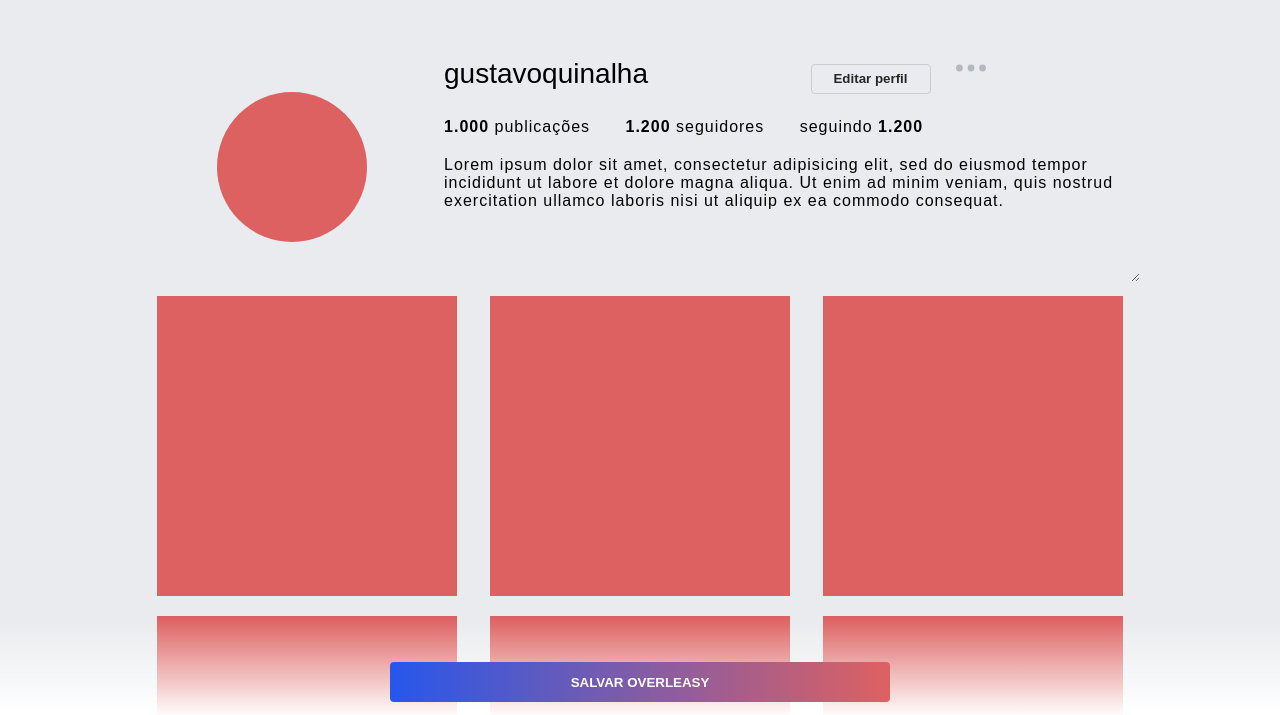
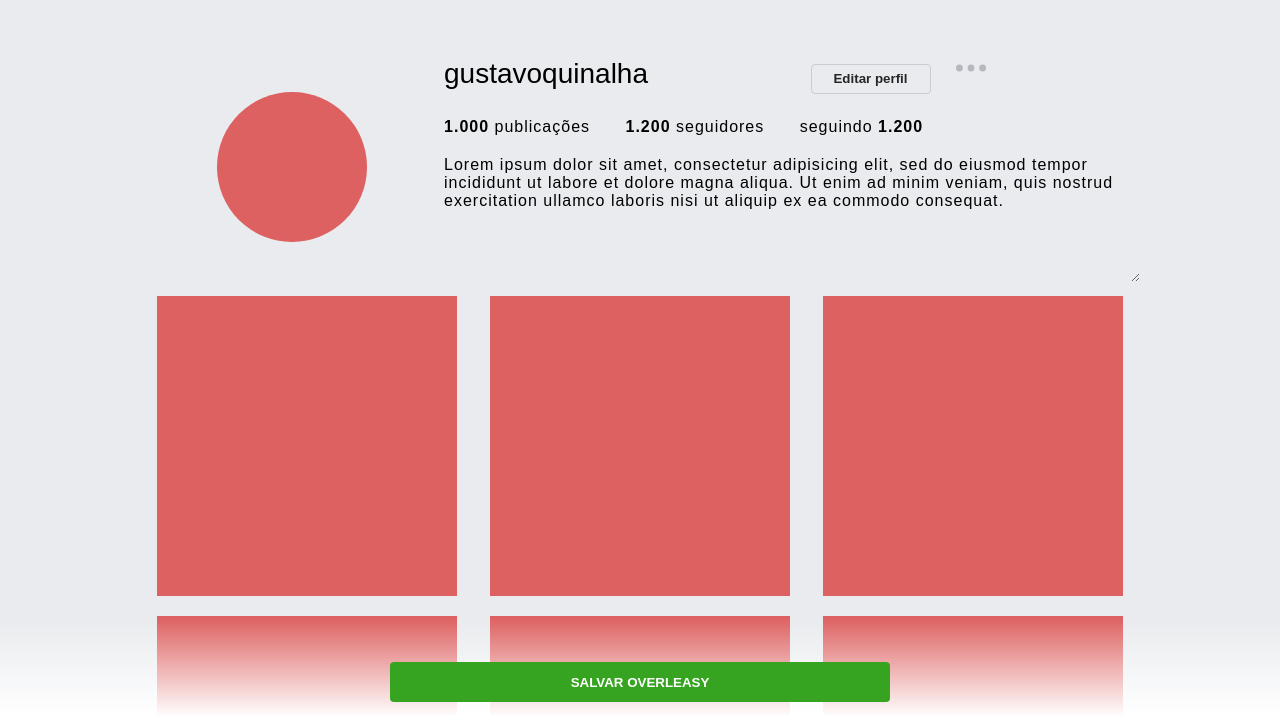
Before and after one commit to gustavoquinalha/overleasy, a plain HTML site: page insta.html in a window 1280 px wide. Shown: the part 83-798 px from the top of the page. Drawn offline with Linux system fonts and the light colour scheme.

Commit message:
botao bottom 0

```diff
--- a/css/insta.css
+++ b/css/insta.css
@@ -247,8 +247,8 @@ footer {
   height: 100px;
 }
 .criar {
-    /*background: #36a420;*/
-    background: linear-gradient(to left, #de6161 , #2657eb);
+    background: #36a420;
+    /*background: linear-gradient(to left, #de6161 , #2657eb);*/
     border: none;
     color: #fff;
     height: 40px;
```
